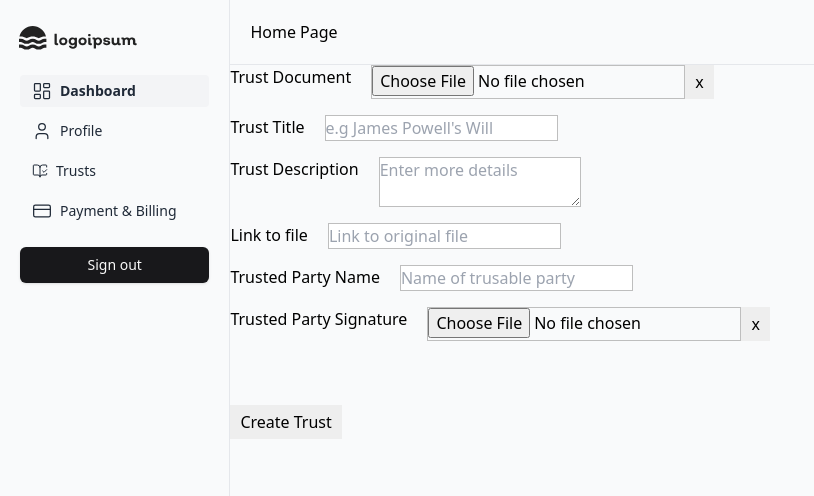
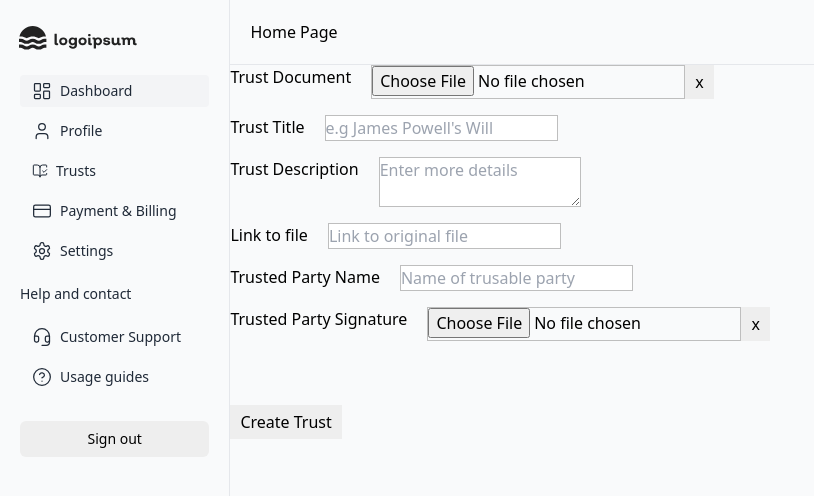
Before and after one commit to reelmza/trustable, a Next.js app: page /create-trust in a window 1280 px wide. Shown: the top 496 px of the page, without its empty margins (0-814 px from the left). Built offline with nearby package versions, Linux system fonts and the light colour scheme.

Commit message:
Building sidebar UI

```diff
--- a/components/layout/DesktopSideBar.tsx
+++ b/components/layout/DesktopSideBar.tsx
@@ -6,12 +6,16 @@ import Logo from "../icons/Logo";
 import ThemeSpacer from "./ThemeSpacer";
 import {
   BookOpenCheck,
+  CircleHelp,
   CreditCard,
+  Headset,
   LayoutDashboard,
   LucideLayoutDashboard,
+  Settings,
   User,
 } from "lucide-react";
 import { Button } from "../ui/button";
+import { Label } from "../ui/label";
 
 const DesktopSideBar = () => {
   const path = usePathname();
@@ -43,7 +47,7 @@ const DesktopSideBar = () => {
         <div className="flex flex-col text-gray-800 text-sm">
           {/* Dashboard */}
           <Link href={"/dashboard"}>
-            <div className="flex items-center bg-gray-100 h-8 px-3 rounded-sm font-semibold gap-2">
+            <div className="flex items-center bg-gray-100 h-8 px-3 rounded-sm gap-2">
               <LayoutDashboard size={20} strokeWidth={1.5} />
               <span>Dashboard</span>
             </div>
@@ -72,13 +76,46 @@ const DesktopSideBar = () => {
               <span>Payment & Billing</span>
             </div>
           </Link>
+          <ThemeSpacer size="elements" />
+
+          <Link href={"/settings"}>
+            <div className="flex items-center hover:bg-gray-100 h-8 px-3 rounded-sm gap-2">
+              <Settings size={20} strokeWidth={1.5} />
+              <span>Settings</span>
+            </div>
+          </Link>
+        </div>
+        <ThemeSpacer size="components" />
+
+        {/* Siebar support menus */}
+        <div className="flex flex-col text-gray-800 text-sm">
+          <Label className="font-normal">Help and contact</Label>
+          <ThemeSpacer size="components" />
+          {/* Dashboard */}
+          <Link href={"/support"}>
+            <div className="flex items-center hover:bg-gray-100 h-8 px-3 rounded-sm gap-2">
+              <Headset size={20} strokeWidth={1.5} />
+              <span>Customer Support</span>
+            </div>
+          </Link>
+          <ThemeSpacer size="elements" />
+
+          <Link href={"/guides"}>
+            <div className="flex items-center hover:bg-gray-100 h-8 px-3 rounded-sm gap-2">
+              <CircleHelp size={20} strokeWidth={1.5} />
+              <span>Usage guides</span>
+            </div>
+          </Link>
+          <ThemeSpacer size="elements" />
         </div>
         <ThemeSpacer size="components" />
 
         {/* Sidebar footer */}
         <div className="">
           <SignOutButton redirectUrl="/signin">
-            <Button className="w-full">Sign out</Button>
+            <Button className="w-full" variant={"ghost"}>
+              Sign out
+            </Button>
           </SignOutButton>
         </div>
       </div>
```
